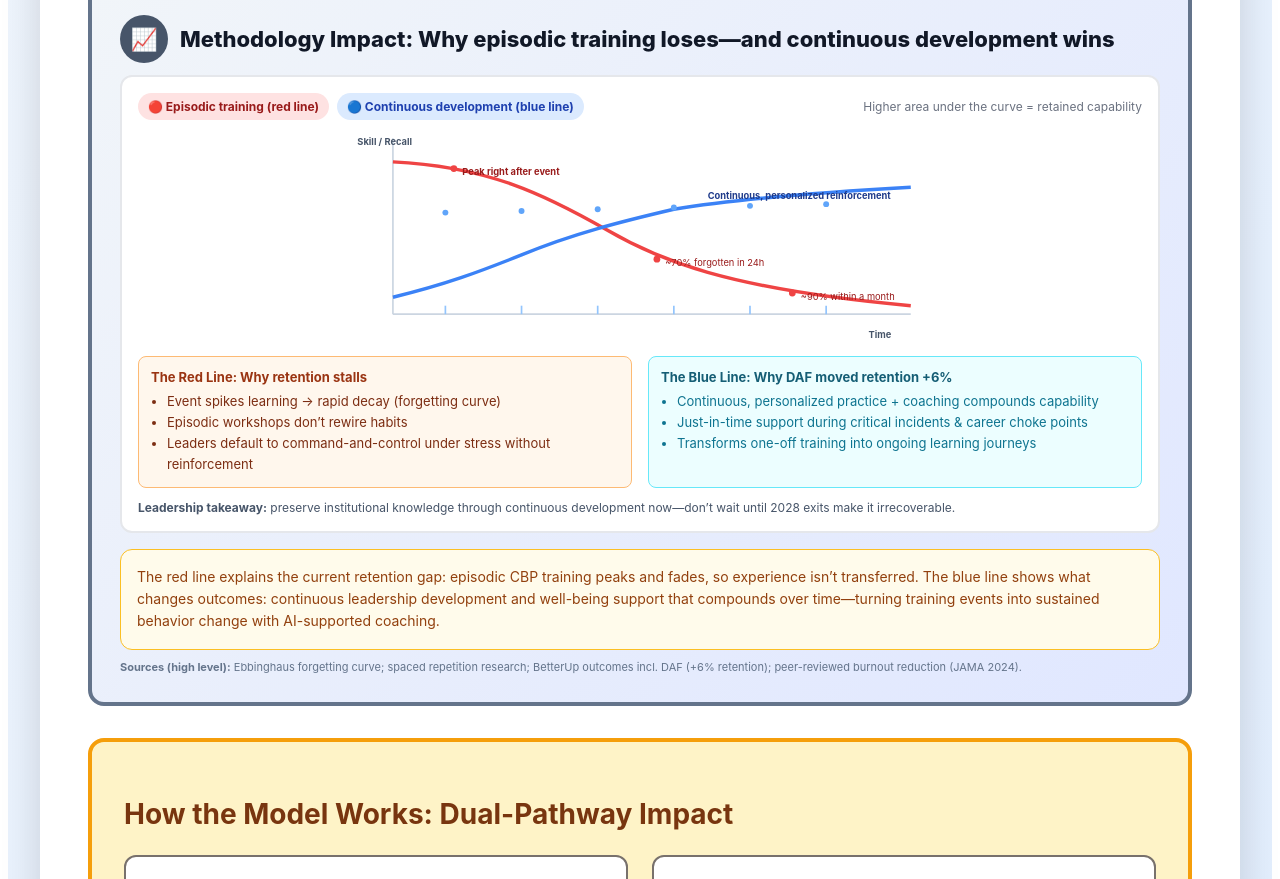
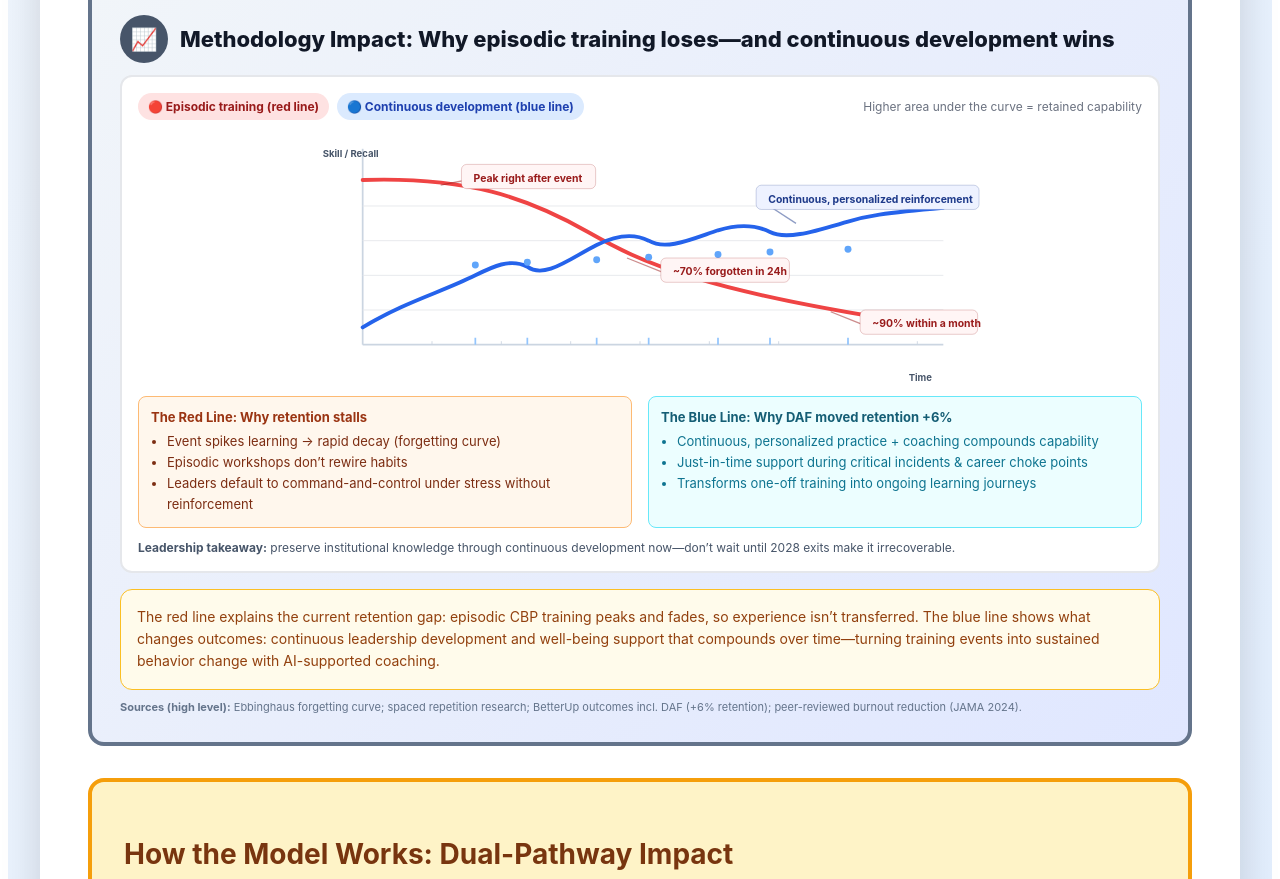
Before and after one commit to scottrsmith-bu/cbp-roi-calculator, a React (Create React App) app: page / in a window 1280 px wide. Shown: the part 1969-2848 px from the top of the page. Built offline with nearby package versions, Linux system fonts and the light colour scheme.

Commit message:
Update App.js

```diff
--- a/src/App.js
+++ b/src/App.js
@@ -13,14 +13,45 @@ function MethodologyImpactSection() {
 const pill = (bg, color) => ({
   display: 'inline-flex',
   alignItems: 'center',
-    gap: '8px',
+  gap: 8,
   padding: '6px 10px',
-    borderRadius: '999px',
-    fontSize: '12px',
+  borderRadius: 999,
+  fontSize: 12,
   fontWeight: 700,
   background: bg,
-    color
+  color,
 });
+
+    // helper: labeled callout with leader line
+const Callout = ({ x, y, text, color = '#111827', bg = 'white', lineTo }) => (
+  <g>
+    {lineTo && (
+      <line
+        x1={x}
+        y1={y}
+        x2={lineTo.x}
+        y2={lineTo.y}
+        stroke={color}
+        strokeOpacity="0.5"
+        strokeWidth="1.5"
+      />
+    )}
+    <rect
+      x={x - 6}
+      y={y - 18}
+      rx="6"
+      ry="6"
+      width={Math.max(120, text.length * 6.4 + 14)}
+      height="28"
+      fill={bg}
+      stroke={color}
+      strokeOpacity="0.25"
+    />
+    <text x={x + 8} y={y + 2} fill={color} fontSize="12" fontWeight="700">
+      {text}
+    </text>
+  </g>
+);
 
   return (
     <div style={card}>
@@ -41,35 +72,62 @@ function MethodologyImpactSection() {
           <div style={{fontSize: 12, color: '#6b7280'}}>Higher area under the curve = retained capability</div>
         </div>
 
-        <svg viewBox="0 0 680 260" style={{width: '100%', height: '220px', display: 'block'}}>
+        <svg viewBox="0 0 760 300" style={{ width: '100%', height: 260, display: 'block' }}>
   {/* axes */}
-          <line x1="48" y1="12" x2="48" y2="220" stroke="#cbd5e1" strokeWidth="2"/>
-          <line x1="48" y1="220" x2="660" y2="220" stroke="#cbd5e1" strokeWidth="2"/>
-          <text x="6" y="20" fill="#475569" fontSize="11" fontWeight="700">Skill / Recall</text>
-          <text x="610" y="248" fill="#475569" fontSize="11" fontWeight="700">Time</text>
+  <line x1="60" y1="24" x2="60" y2="250" stroke="#cbd5e1" strokeWidth="2" />
+  <line x1="60" y1="250" x2="730" y2="250" stroke="#cbd5e1" strokeWidth="2" />
+  <text x="14" y="34" fill="#475569" fontSize="11" fontWeight="700">Skill / Recall</text>
+  <text x="690" y="292" fill="#475569" fontSize="11" fontWeight="700">Time</text>
 
-          {/* red forgetting curve */}
-          <path d="M 48 40 C 160 45, 230 80, 300 120 C 360 155, 440 190, 660 210" fill="none" stroke="#ef4444" strokeWidth="4"/>
-          <circle cx="120" cy="48" r="4" fill="#ef4444"/>
-          <text x="130" y="56" fontSize="11" fill="#991b1b" fontWeight="700">Peak right after event</text>
-          <circle cx="360" cy="155" r="4" fill="#ef4444"/>
-          <text x="370" y="163" fontSize="11" fill="#991b1b">~70% forgotten in 24h</text>
-          <circle cx="520" cy="195" r="4" fill="#ef4444"/>
-          <text x="530" y="203" fontSize="11" fill="#991b1b">~90% within a month</text>
+  {/* subtle grid */}
+  {[140, 220, 300, 380, 460, 540, 620, 700].map((x, i) => (
+    <line key={i} x1={x} y1="250" x2={x} y2="246" stroke="#cbd5e1" />
+  ))}
+  {[90, 130, 170, 210].map((y, i) => (
+    <line key={i} x1="60" y1={y} x2="730" y2={y} stroke="#e5e7eb" />
+  ))}
 
-          {/* blue continuous growth */}
-          <path d="M 48 200 C 110 185, 150 170, 200 150 C 260 125, 320 110, 380 96 C 440 86, 520 78, 660 70" fill="none" stroke="#3b82f6" strokeWidth="4"/>
-          {/* spaced reinforcement ticks */}
-          {[110, 200, 290, 380, 470, 560].map((x, i) => (
+  {/* RED: forgetting curve */}
+  <path
+    d="
+      M 60 60
+      C 180 56, 250 80, 320 120
+      C 380 154, 450 190, 730 230
+    "
+    fill="none" stroke="#ef4444" strokeWidth="4.5" strokeLinecap="round"
+  />
+
+  {/* BLUE: oscillating + rising curve */}
+  <path
+    d="
+      M 60 230
+      C 110 200, 150 190, 190 170
+      C 210 160, 230 150, 250 160
+      C 270 175, 300 150, 330 135
+      C 350 125, 370 120, 390 130
+      C 410 142, 440 128, 470 118
+      C 490 112, 510 110, 530 120
+      C 550 130, 585 118, 620 108
+      C 640 102, 660 98, 730 92
+    "
+    fill="none" stroke="#2563eb" strokeWidth="4.5" strokeLinecap="round"
+  />
+
+  {/* reinforcement dots */}
+  {[190, 250, 330, 390, 470, 530, 620].map((x, i) => (
     <g key={i}>
-              <line x1={x} y1="220" x2={x} y2="210" stroke="#93c5fd" strokeWidth="2"/>
-              <circle cx={x} cy={100 - (i*2)} r="3.5" fill="#60a5fa" />
+      <line x1={x} y1="250" x2={x} y2="242" stroke="#93c5fd" strokeWidth="2" />
+      <circle cx={x} cy={140 - i * 3 + 18} r="4" fill="#60a5fa" />
     </g>
   ))}
-          <text x="420" y="84" fontSize="11" fill="#1e3a8a" fontWeight="700">
-            Continuous, personalized reinforcement
-          </text>
+
+  {/* CALLOUTS (kept off-path) */}
+  <Callout x={180} y={60}  text="Peak right after event"        color="#991b1b" bg="#fff5f5" lineTo={{ x: 150, y: 66 }} />
+  <Callout x={410} y={168} text="~70% forgotten in 24h"        color="#991b1b" bg="#fff5f5" lineTo={{ x: 365, y: 150 }} />
+  <Callout x={640} y={228} text="~90% within a month"          color="#991b1b" bg="#fff5f5" lineTo={{ x: 600, y: 212 }} />
+  <Callout x={520} y={84}  text="Continuous, personalized reinforcement" color="#1e3a8a" bg="#eef2ff" lineTo={{ x: 560, y: 110 }} />
 </svg>
+
 
         <div style={{display: 'grid', gridTemplateColumns: '1fr 1fr', gap: 16, marginTop: 8}}>
           <div style={{background: '#fff7ed', border: '1px solid #fdba74', borderRadius: 8, padding: 12}}>
```
Lines whose indentation alone changed are shown as unchanged.
